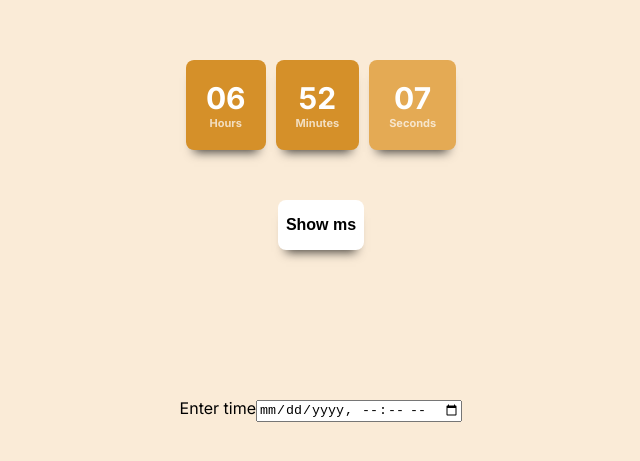
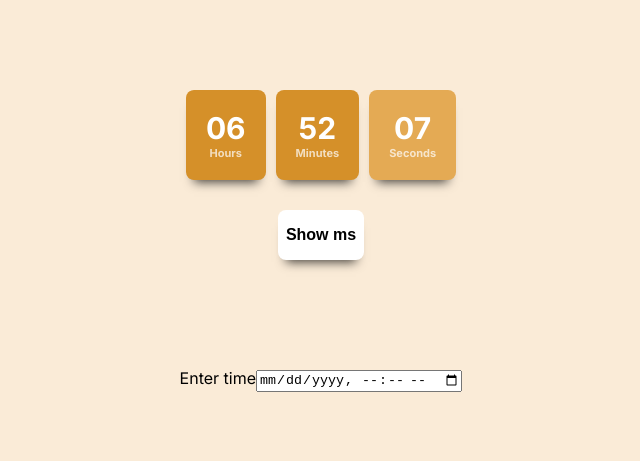
Before and after one commit to adithya-s-sekhar/countdown, a React (Vite) app: page / in a window 1280 px wide. Shown: the part 167-628 px from the top of the page, without its empty margins (319-959 px from the left). Built offline with nearby package versions, Linux system fonts and the light colour scheme.

Commit message:
derive length from formattedTime

```diff
--- a/src/App.css
+++ b/src/App.css
@@ -3,6 +3,6 @@
   align-items: center;
   justify-content: center;
   flex-direction: column;
-  gap: 50px;
+  gap: 30px;
   padding: 8px;
 }
--- a/src/features/countdown/Display/Display.jsx
+++ b/src/features/countdown/Display/Display.jsx
@@ -32,11 +32,13 @@ function Display(){
   return (
     <>
       <div className="display">
-        {formattedTime.slice(0, (showMs ? 4 : 3)).map((value, index) => (
-          <div key={index} className='display-item'>
-            <div className='display-value'>{value}</div>
-            <div className='display-title'>{titles[index]}</div>
-          </div>
+        {formattedTime
+          .slice(0, (showMs ? formattedTime.length : formattedTime.length-1))
+          .map((value, index) => (
+            <div key={index} className='display-item'>
+              <div className='display-value'>{value}</div>
+              <div className='display-title'>{titles[index]}</div>
+            </div>
         ))}
       </div>
       <div>
```
